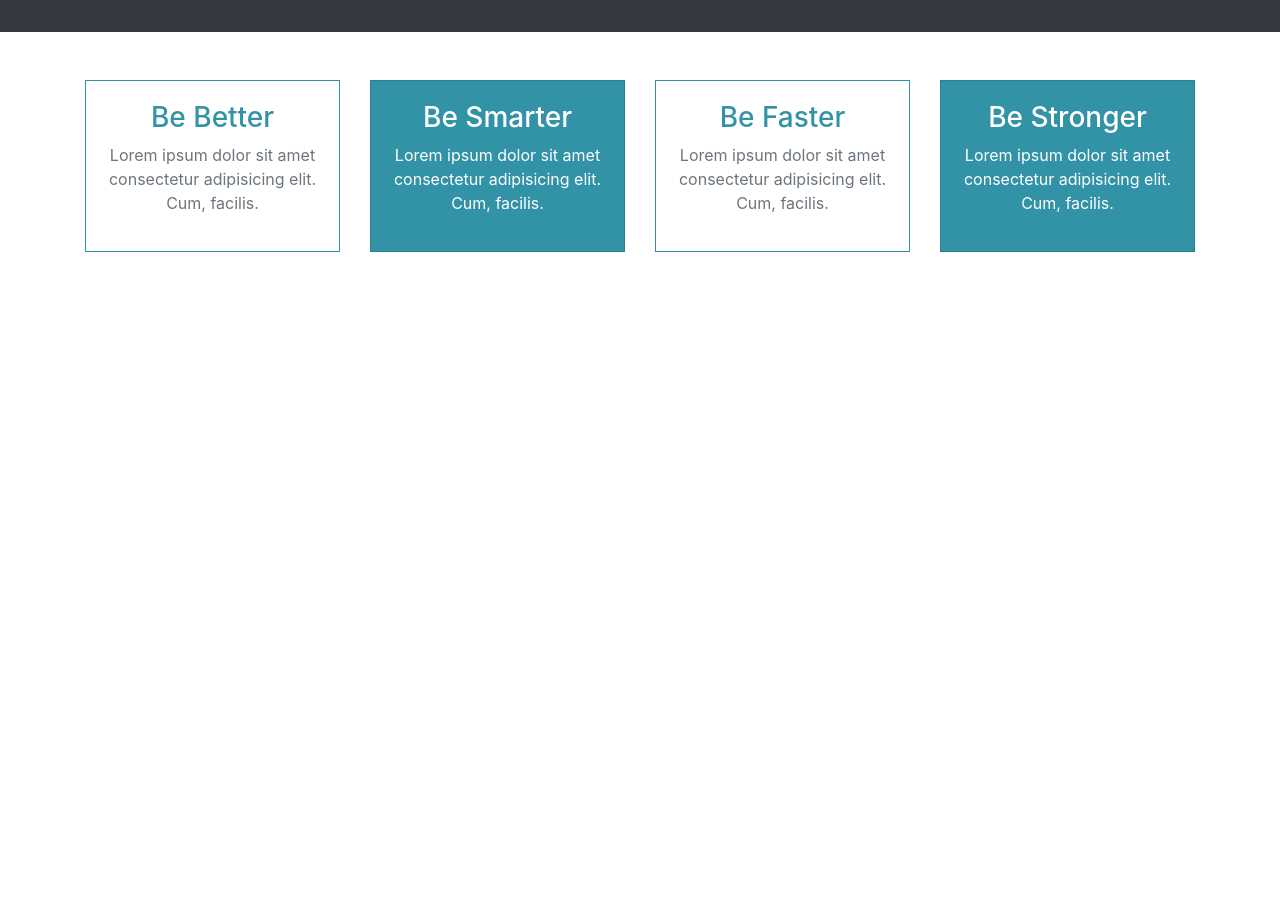
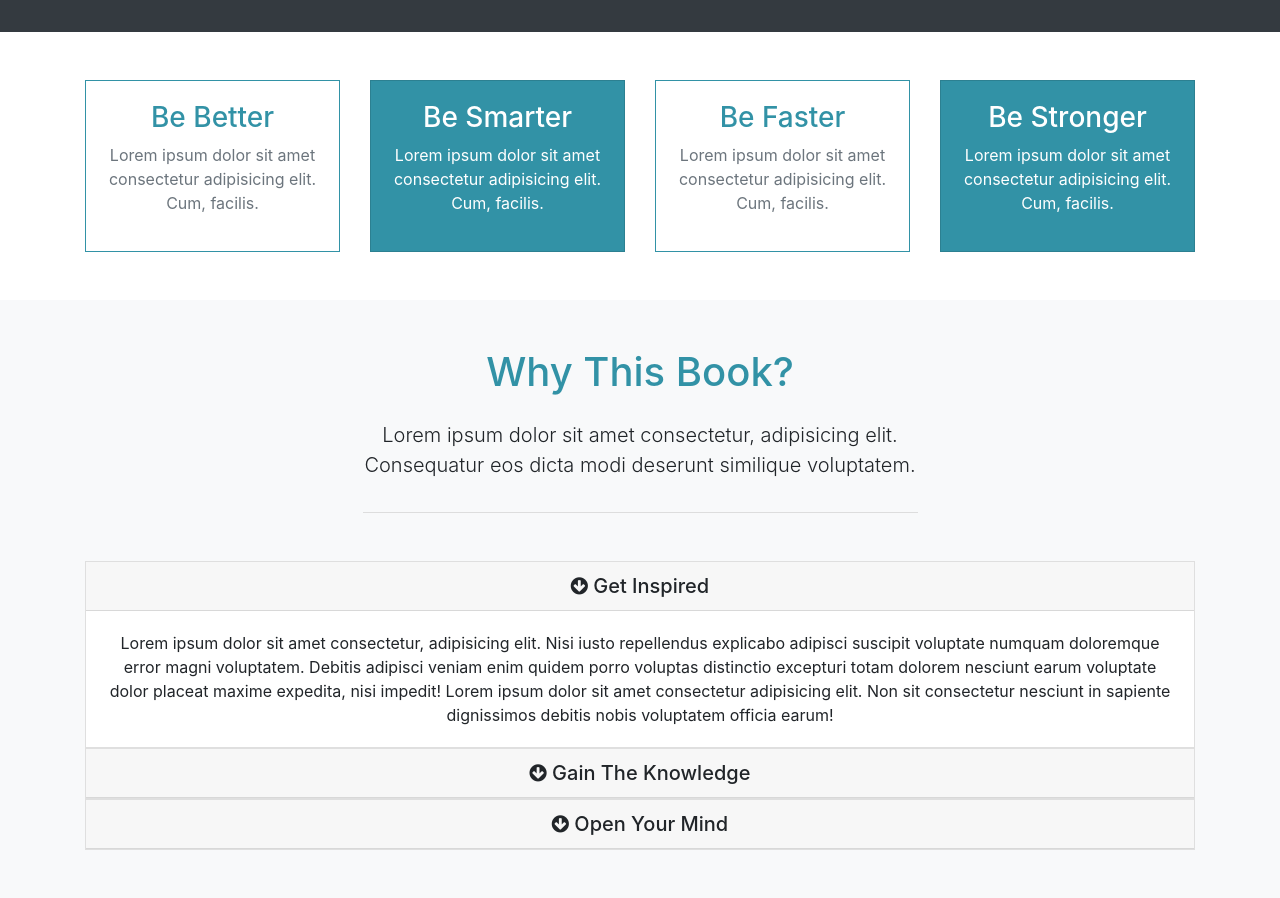
Before and after one commit to DaveCoded/Mizuke-Theme, a website: page src/index.html in a window 1280 px wide. Shown: the part 817-1715 px from the top of the page. Before the commit the page ends 1117 px from the top, so only its background shows below. Drawn offline with Linux system fonts and the light colour scheme.

Commit message:
about & accordion

```diff
--- a/src/index.html
+++ b/src/index.html
@@ -138,11 +138,114 @@
           <div class="col-md-3">
             <div class="card text-center bg-primary text-white">
               <div class="card-body">
-                <h3>Be Stronger</h3>
+                <h3 style="overflow-wrap:normal">Be Stronger</h3>
                 <p>
                   Lorem ipsum dolor sit amet consectetur adipisicing elit. Cum,
                   facilis.
                 </p>
+              </div>
+            </div>
+          </div>
+        </div>
+      </div>
+    </section>
+
+    <!-- ABOUT / WHY SECTION -->
+    <section id="about" class="py-5 text-center bg-light">
+      <div class="container">
+        <div class="row">
+          <div class="col">
+            <div class="info-header mb-5">
+              <h1 class="text-primary pb-3">
+                Why This Book?
+              </h1>
+              <p class="lead pb-3">
+                Lorem ipsum dolor sit amet consectetur, adipisicing elit.
+                Consequatur eos dicta modi deserunt similique voluptatem.
+              </p>
+            </div>
+
+            <!-- ACCORDION -->
+            <div id="accordion" role="tablist">
+              <div class="card">
+                <div class="card-header" id="heading1">
+                  <h5 class="mb-0">
+                    <div
+                      href="#collapse1"
+                      data-toggle="collapse"
+                      data-parent="#accordion"
+                    >
+                      <i class="fa fa-arrow-circle-down"></i> Get Inspired
+                    </div>
+                  </h5>
+                </div>
+                <div id="collapse1" class="collapse show">
+                  <div class="card-body">
+                    Lorem ipsum dolor sit amet consectetur, adipisicing elit.
+                    Nisi iusto repellendus explicabo adipisci suscipit voluptate
+                    numquam doloremque error magni voluptatem. Debitis adipisci
+                    veniam enim quidem porro voluptas distinctio excepturi totam
+                    dolorem nesciunt earum voluptate dolor placeat maxime
+                    expedita, nisi impedit! Lorem ipsum dolor sit amet
+                    consectetur adipisicing elit. Non sit consectetur nesciunt
+                    in sapiente dignissimos debitis nobis voluptatem officia
+                    earum!
+                  </div>
+                </div>
+              </div>
+
+              <div class="card">
+                <div class="card-header" id="heading2">
+                  <h5 class="mb-0">
+                    <div
+                      href="#collapse2"
+                      data-toggle="collapse"
+                      data-parent="#accordion"
+                    >
+                      <i class="fa fa-arrow-circle-down"></i> Gain The Knowledge
+                    </div>
+                  </h5>
+                </div>
+                <div id="collapse2" class="collapse">
+                  <div class="card-body">
+                    Lorem ipsum dolor sit amet consectetur, adipisicing elit.
+                    Nisi iusto repellendus explicabo adipisci suscipit voluptate
+                    numquam doloremque error magni voluptatem. Debitis adipisci
+                    veniam enim quidem porro voluptas distinctio excepturi totam
+                    dolorem nesciunt earum voluptate dolor placeat maxime
+                    expedita, nisi impedit! Lorem ipsum dolor sit amet
+                    consectetur adipisicing elit. Non sit consectetur nesciunt
+                    in sapiente dignissimos debitis nobis voluptatem officia
+                    earum!
+                  </div>
+                </div>
+              </div>
+
+              <div class="card">
+                <div class="card-header" id="heading3">
+                  <h5 class="mb-0">
+                    <div
+                      href="#collapse3"
+                      data-toggle="collapse"
+                      data-parent="#accordion"
+                    >
+                      <i class="fa fa-arrow-circle-down"></i> Open Your Mind
+                    </div>
+                  </h5>
+                </div>
+                <div id="collapse3" class="collapse">
+                  <div class="card-body">
+                    Lorem ipsum dolor sit amet consectetur, adipisicing elit.
+                    Nisi iusto repellendus explicabo adipisci suscipit voluptate
+                    numquam doloremque error magni voluptatem. Debitis adipisci
+                    veniam enim quidem porro voluptas distinctio excepturi totam
+                    dolorem nesciunt earum voluptate dolor placeat maxime
+                    expedita, nisi impedit! Lorem ipsum dolor sit amet
+                    consectetur adipisicing elit. Non sit consectetur nesciunt
+                    in sapiente dignissimos debitis nobis voluptatem officia
+                    earum!
+                  </div>
+                </div>
               </div>
             </div>
           </div>
--- a/src/scss/style.scss
+++ b/src/scss/style.scss
@@ -30,3 +30,9 @@ body {
     height: 100%;
   }
 }
+
+.info-header {
+  width: 50%;
+  margin: auto;
+  border-bottom: 1px #ddd solid;
+}
```
Also changed, not shown: src/css/style.css.
